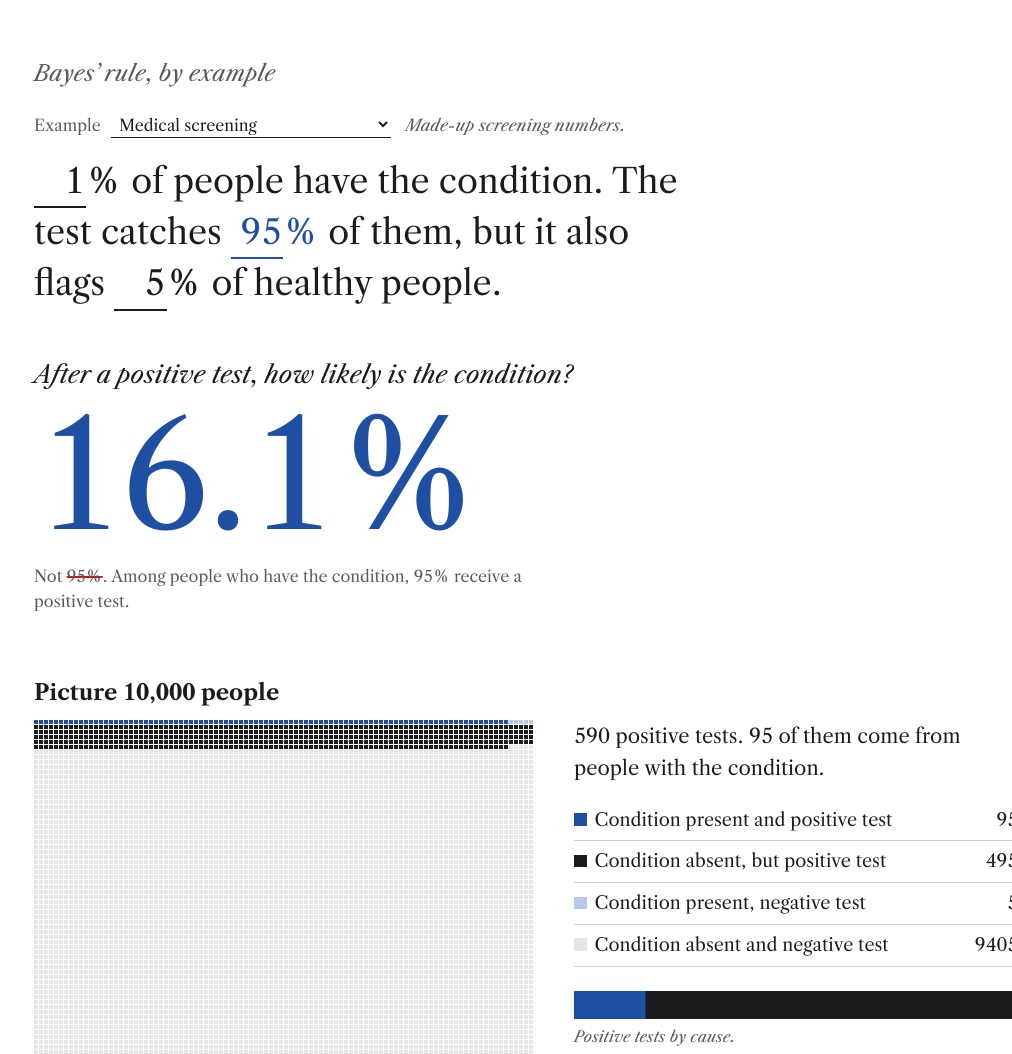
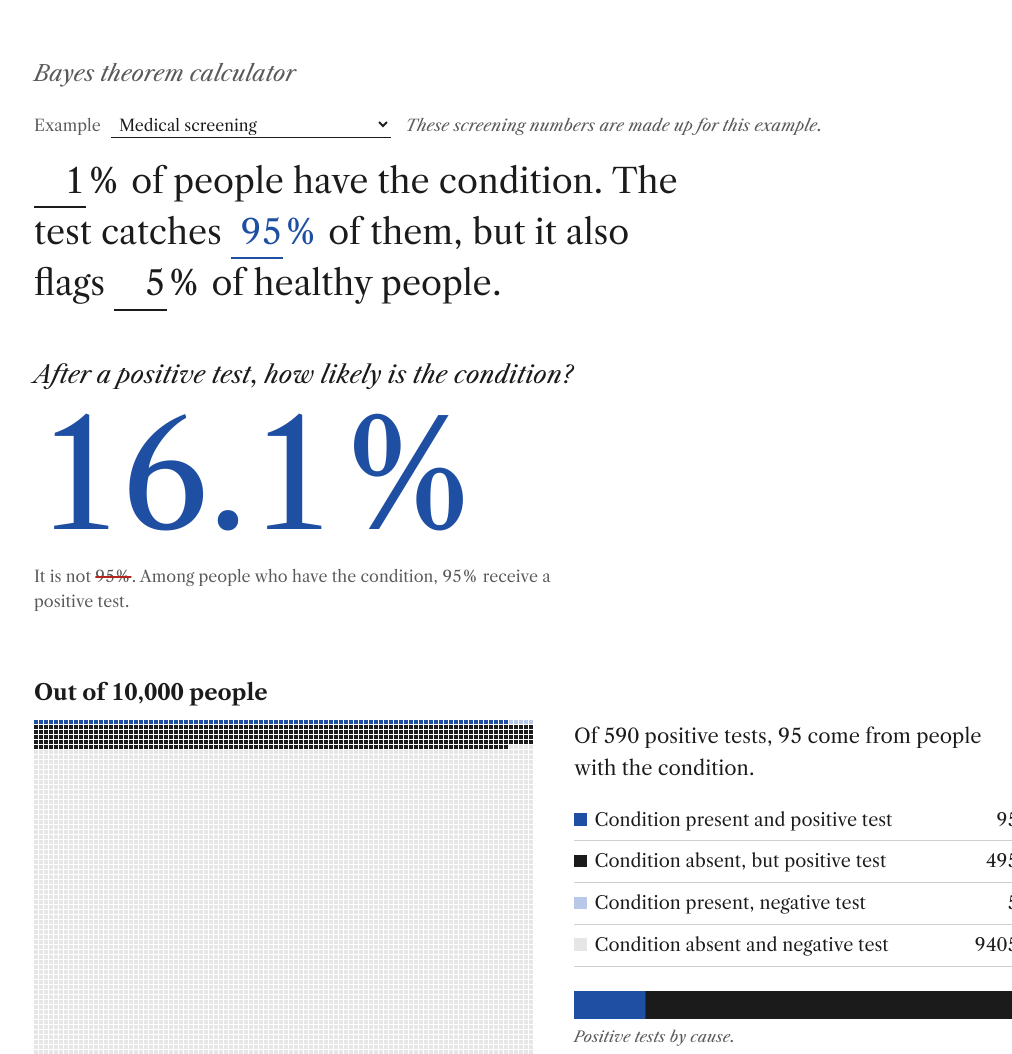
Before and after one commit to Omar-Sabouni/bayes-visualizer, a website: page index.html in a window 1280 px wide. Shown: the top 1054 px of the page, without its empty margins (114-1126 px from the left). Drawn offline with Linux system fonts and the light colour scheme.

Commit message:
Replace taglines and fragments with plain sentences
Rename the page to match the site, drop flavor descriptions and the Fig. 1
label, and rewrite headings and summaries as plain sentences.

```diff
--- a/index.html
+++ b/index.html
@@ -5,7 +5,7 @@
   <meta name="viewport" content="width=device-width, initial-scale=1">
   <meta name="description" content="Bayes theorem calculator with expected counts out of 10,000.">
   <meta name="theme-color" content="#232b32">
-  <title>Bayes’ rule, by example</title>
+  <title>Bayes theorem calculator</title>
   <link rel="stylesheet" href="styles.css">
   <script src="bayes-core.js" defer></script>
   <script src="script.js" defer></script>
@@ -14,7 +14,7 @@
   <a class="skip-link" href="#mainContent">Skip to calculator</a>
 
   <header class="site-header">
-    <h1>Bayes’ rule, by example</h1>
+    <h1>Bayes theorem calculator</h1>
   </header>
 
   <main id="mainContent" tabindex="-1">
@@ -51,15 +51,15 @@
           <h2 id="scenarioQuestion">After a positive test, how likely is the condition?</h2>
           <strong id="conditionalPosteriorValue">16.1%</strong>
           <p id="conditionalPosteriorText">Among people with a positive test, 16.1% have the condition.</p>
-          <p class="not-this">Not <strong id="conditionalLikelihoodValue">95.0%</strong>. <span id="conditionalLikelihoodText">Among people who have the condition, 95.0% receive a positive test.</span></p>
+          <p class="not-this">It is not <strong id="conditionalLikelihoodValue">95.0%</strong>. <span id="conditionalLikelihoodText">Among people who have the condition, 95.0% receive a positive test.</span></p>
         </section>
 
         <section id="frequency" aria-labelledby="frequencyHeading">
-          <h2 id="frequencyHeading">Picture 10,000 people</h2>
+          <h2 id="frequencyHeading">Out of 10,000 people</h2>
           <div class="frequency-layout">
             <figure id="populationFigure" role="group" aria-labelledby="frequencyHeading" aria-describedby="populationCaption">
               <canvas id="populationCanvas" width="500" height="500" role="img" aria-label="Population of 10,000 modeled cases: 95 have A and B, 5 have A without B, 495 have B without A, and 9,405 have neither.">The counts are in the key next to this picture.</canvas>
-              <figcaption id="populationCaption"><span class="fig-label">Fig. 1.</span> One mark per expected case.</figcaption>
+              <figcaption id="populationCaption">Each mark is one expected case.</figcaption>
             </figure>
             <div class="population-reading">
               <p id="frequencyPoolAnswer">590 positive tests. 95 of them come from people with the condition.</p>
@@ -94,7 +94,7 @@
       </div>
 
       <section class="appendices" aria-labelledby="appendicesHeading">
-        <h2 id="appendicesHeading">The working</h2>
+        <h2 id="appendicesHeading">Calculations</h2>
 
         <details class="appendix-section count-ledger">
           <summary>2 × 2 count table</summary>
@@ -133,7 +133,6 @@
           <summary>Base-rate sensitivity</summary>
           <section id="base-rate" class="appendix-body" aria-labelledby="baseRateHeading">
             <h2 id="baseRateHeading" class="visually-hidden">Varying only the prior</h2>
-            <p>Same test, different starting odds.</p>
             <div class="table-scroll" role="region" aria-label="Base-rate comparison; scroll horizontally if needed" tabindex="0">
               <table>
                 <caption id="baseRateCaption">Expected evidence per 10,000 with the current test quality</caption>
@@ -150,7 +149,7 @@
           <details id="coinLabDetails" class="appendix-section">
             <summary>Beta–Binomial model</summary>
             <div class="appendix-body">
-          <p>The same idea for a coin: start with a belief about how often it lands heads, then flip it.</p>
+          <p>This applies the same update to a coin's chance of landing heads.</p>
           <p class="general-formula"><code>Beta(alpha, beta) → Beta(alpha + heads, beta + tails)</code></p>
 
           <form id="coinForm" novalidate>
@@ -176,7 +175,7 @@
                 <g class="chart-labels" aria-hidden="true"><text x="60" y="326">0</text><text x="215" y="326">0.25</text><text x="370" y="326">0.50</text><text x="525" y="326">0.75</text><text x="680" y="326">1</text><text x="370" y="350" text-anchor="middle">Probability of heads</text></g>
               </svg>
             </div>
-            <ul class="density-key"><li>Before: solid</li><li>After: dashed</li><li>Means: dotted and dash-dot</li><li id="shapeGuideLegend" hidden>Dotted guide: rescaled to show shape</li></ul>
+            <ul class="density-key"><li>Prior: solid line</li><li>Posterior: dashed line</li><li>Means: dotted lines</li><li id="shapeGuideLegend" hidden>Thin dotted line: the flattened curve at a larger scale</li></ul>
             <p id="densityScaleNote"></p>
           </figure>
 
--- a/script.js
+++ b/script.js
@@ -13,7 +13,7 @@
     {
       id: "medical-screening",
       label: "Medical screening",
-      description: "Made-up screening numbers.",
+      description: "These screening numbers are made up for this example.",
       prose: [["", " of people have the condition. "], ["The test catches ", " of them, "], ["but it also flags ", " of healthy people."]],
       question: "After a positive test, how likely is the condition?",
       priorLabel: "Condition prevalence",
@@ -35,7 +35,7 @@
     {
       id: "quality-inspection",
       label: "Quality inspection",
-      description: "An inspection camera on a production line.",
+      description: "",
       prose: [["", " of parts come off the line defective. "], ["The camera catches ", " of them, "], ["but it also flags ", " of good parts."]],
       question: "After an item is flagged, how likely is it to be defective?",
       priorLabel: "Defect rate",
@@ -57,7 +57,7 @@
     {
       id: "spam-filter",
       label: "Spam filter",
-      description: "An email spam filter.",
+      description: "",
       prose: [["", " of incoming mail is spam. "], ["The filter catches ", " of it, "], ["but it also flags ", " of real mail."]],
       question: "After a message is flagged, how likely is it to be spam?",
       priorLabel: "Spam rate",
@@ -79,7 +79,7 @@
     {
       id: "abstract",
       label: "Abstract A and B",
-      description: "Plain A and B.",
+      description: "",
       prose: [["A is true ", " of the time. "], ["When it is, B happens ", " of the time; "], ["when it isn't, B still happens ", " of the time."]],
       question: "After observing B, how likely is A?",
       priorLabel: "Prior probability",
@@ -104,25 +104,25 @@
     {
       id: "uniform-eight-two",
       label: "Uniform prior, 8 heads / 2 tails",
-      description: "No prior belief, then 8 heads and 2 tails.",
+      description: "",
       values: { alpha: 1, beta: 1, heads: 8, tails: 2 }
     },
     {
       id: "weak-fair",
       label: "Weak fair-coin prior, 8 heads / 2 tails",
-      description: "A mild belief that the coin is fair, then the same 10 flips.",
+      description: "",
       values: { alpha: 2, beta: 2, heads: 8, tails: 2 }
     },
     {
       id: "strong-fair",
       label: "Strong fair-coin prior, 8 heads / 2 tails",
-      description: "A firm belief that the coin is fair, then the same 10 flips.",
+      description: "",
       values: { alpha: 20, beta: 20, heads: 8, tails: 2 }
     },
     {
       id: "no-observations",
       label: "No observations",
-      description: "With no data, the posterior is exactly the prior.",
+      description: "With no flips, the posterior equals the prior.",
       values: { alpha: 2, beta: 2, heads: 0, tails: 0 }
     }
   ];
@@ -411,8 +411,8 @@
     ui.frequencyPoolAnswer.textContent =
       model.posterior === null
         ? "Nobody gets " + activeScenario.evidenceLabel.toLowerCase() + ", so there is nothing to work out."
-        : count(frequency.evidence.total) + " " + activeScenario.evidencePlural + ". " +
-          count(frequency.evidence.fromHypothesis) + " of them come from " +
+        : "Of " + count(frequency.evidence.total) + " " + activeScenario.evidencePlural + ", " +
+          count(frequency.evidence.fromHypothesis) + " come from " +
           activeScenario.hypothesisSource + ".";
 
     ui.tableTrueEvidence.textContent = count(frequency.hypothesis.evidence);
```
Also changed, not shown: tests/dom-controller.test.js (+1 -1 lines), tests/visual-system.test.js (+1 -1 lines).
